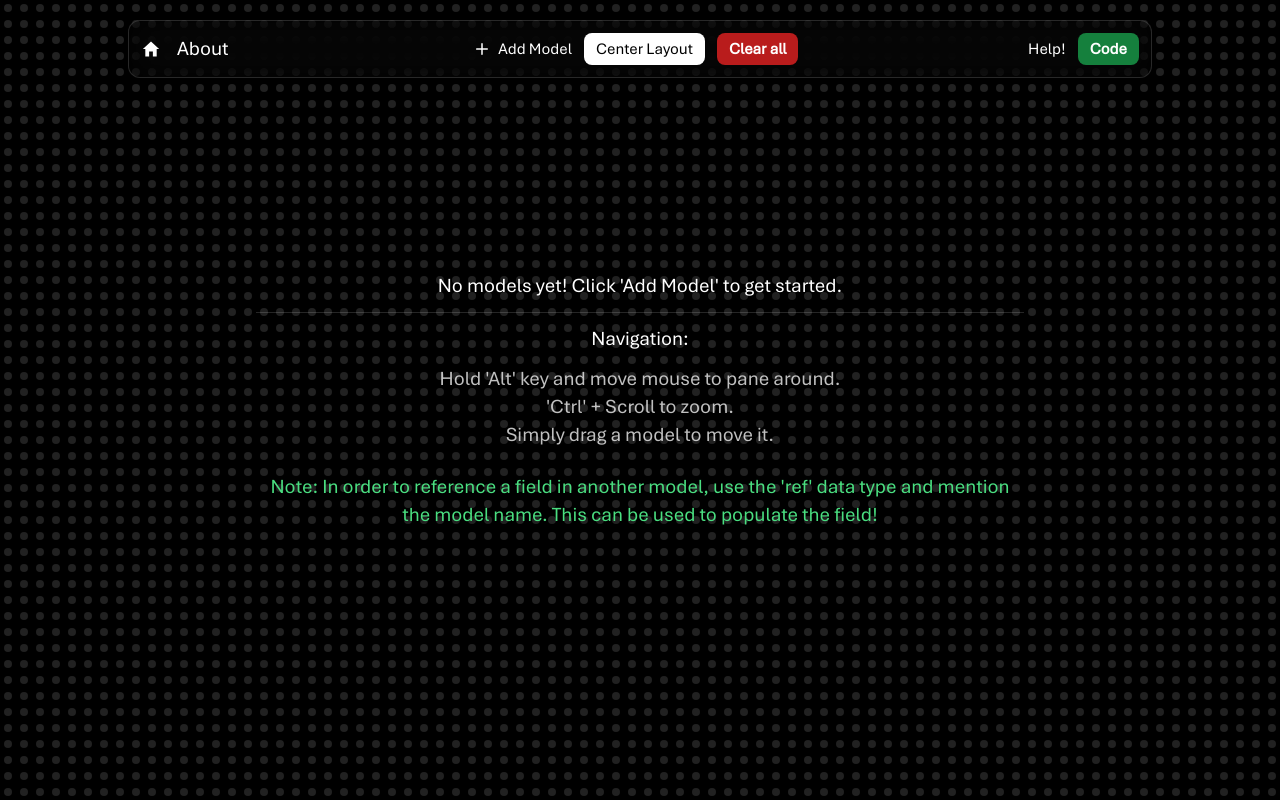
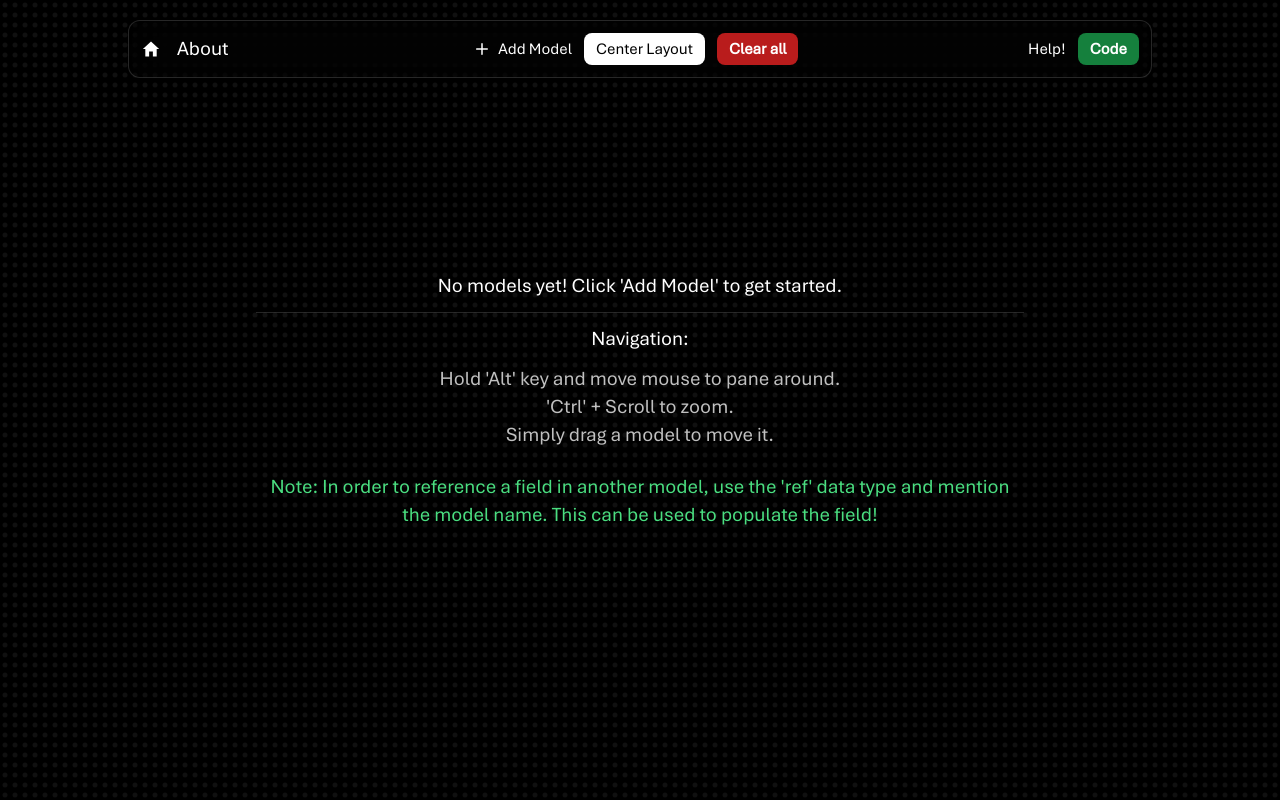
Before and after one commit to parv141206/mongui, a Next.js app: page /new in a window 1280 px wide. Built offline with nearby package versions, Linux system fonts and the light colour scheme; a small style sheet from the web is missing; what js-beautify would draw is missing.

Commit message:
Fixed Tapkas

```diff
--- a/src/components/ui/dot-pattern.tsx
+++ b/src/components/ui/dot-pattern.tsx
@@ -14,8 +14,8 @@ interface DotPatternProps {
 }
 
 export function DotPattern({
-  width = 16,
-  height = 16,
+  width = 10,
+  height = 10,
   x = 0,
   y = 0,
   cx = width / 2, // Center circle horizontally
@@ -34,7 +34,7 @@ export function DotPattern({
     <svg
       aria-hidden="true"
       className={cn(
-        "pointer-events-none absolute inset-0 h-full w-full fill-neutral-400/80",
+        "pointer-events-none absolute inset-0 h-full w-full fill-white/25",
         className,
       )}
       {...props}
@@ -54,9 +54,7 @@ export function DotPattern({
             const circleX = (index % numCirclesX) * width + cx; // Calculate X position
             const circleY = Math.floor(index / numCirclesX) * height + cy; // Calculate Y position
 
-            return (
-              <circle key={index} cx={circleX} cy={circleY} r={cr} />
-            );
+            return <circle key={index} cx={circleX} cy={circleY} r={cr} />;
           })}
         </pattern>
       </defs>
```
